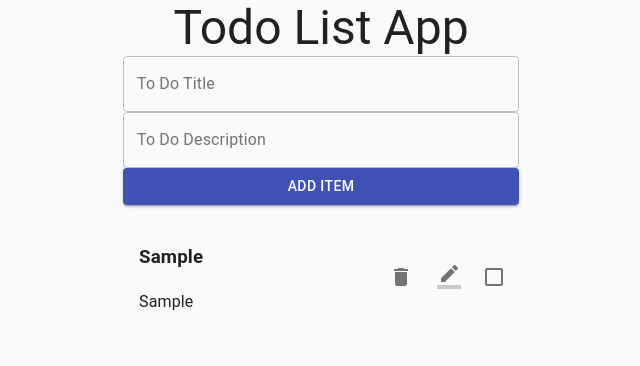
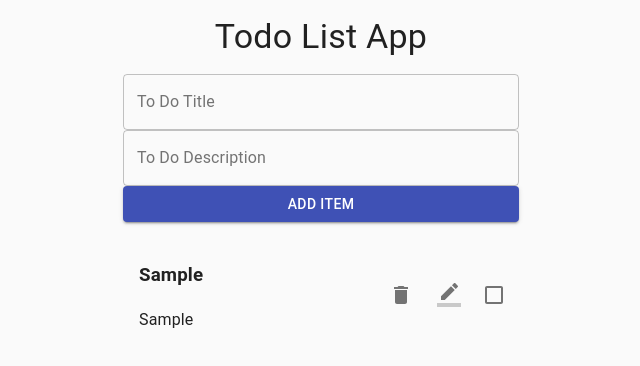
Before and after one commit to abdo-hachi/todo-list-using-react, a React (Create React App) app: page / in a window 1280 px wide. Both pictures are taken after typing "Sample", "Sample" into the empty fields and a click on the button "ADD ITEM". Shown: the top 366 px of the page, without its empty margins (319-959 px from the left). Built offline with nearby package versions, Linux system fonts and the light colour scheme.

Commit message:
refactoring codebase and separate code to each component [AddTodo, ListsTodos]

```diff
--- a/src/App.tsx
+++ b/src/App.tsx
@@ -1,109 +1,19 @@
-import { useState } from "react";
-
+import React from "react";
 import Container from "@material-ui/core/Container";
 import Typography from "@material-ui/core/Typography";
-import Button from "@material-ui/core/Button";
-import TextField from "@material-ui/core/TextField";
-import List from "@material-ui/core/List";
-import ListItem from "@material-ui/core/ListItem";
-import ListItemText from "@material-ui/core/ListItemText";
-import ListItemSecondaryAction from "@material-ui/core/ListItemSecondaryAction";
-import Checkbox from "@material-ui/core/Checkbox";
-import IconButton from "@material-ui/core/IconButton";
-import DeleteIcon from "@material-ui/icons/Delete";
-import BorderColorIcon from "@material-ui/icons/BorderColor";
-import { useDispatch, useSelector } from "react-redux";
-import { AppDispatch, RootState } from "./app/store";
-import {
-  addTodo,
-  editTodo,
-  removeTodo,
-  setTodoStatus,
-} from "./features/todoSlice";
+import ListsTodos from "./components/ListsTodos";
+import AddTodo from "./components/AddTodo";
 
-function App() {
-  const [todoTitle, setTodoTitle] = useState("");
-  const [todoDescription, setTodoDescription] = useState("");
-
-  const todoList = useSelector((state: RootState) => state);
-  const dispatch = useDispatch<AppDispatch>();
-  const handelAddTodo = () => {
-    if (todoDescription.trim() !== "" && todoTitle.trim() !== "") {
-      dispatch(addTodo(todoTitle, todoDescription));
-    } else {
-      alert("Text field must not be empty");
-    }
-    setTodoTitle("");
-    setTodoDescription("");
-  };
+const App: React.FC = () => {
   return (
     <Container maxWidth="xs">
-      <Typography style={{ textAlign: "center" }} variant="h3">
+      <Typography style={{ textAlign: "center", margin: "1rem" }} variant="h4">
         Todo List App
       </Typography>
-      <TextField
-        variant="outlined"
-        label="To Do Title"
-        fullWidth
-        onChange={(e) => setTodoTitle(e.target.value)}
-        value={todoTitle}
-      />
-      <TextField
-        variant="outlined"
-        label="To Do Description"
-        fullWidth
-        onChange={(e) => setTodoDescription(e.target.value)}
-        value={todoDescription}
-      />
-      <Button
-        variant="contained"
-        color="primary"
-        fullWidth
-        onClick={handelAddTodo}
-      >
-        Add Item
-      </Button>
-      <List>
-        {todoList.map((todo) => (
-          <ListItem key={todo.id}>
-            <ListItemText
-              style={{
-                textDecoration: todo.completed ? "line-through" : "none",
-              }}
-            >
-              <h3>{todo.title}</h3>
-              <p>{todo.description}</p>
-            </ListItemText>
-            <ListItemSecondaryAction>
-              <IconButton
-                onClick={() => {
-                  dispatch(removeTodo(todo.id));
-                }}
-              >
-                <DeleteIcon />
-              </IconButton>
-              <IconButton
-                onClick={() => {
-                  dispatch(editTodo(todo.id));
-                }}
-              >
-                <BorderColorIcon />
-              </IconButton>
-              <Checkbox
-                edge="end"
-                value={todo.completed}
-                onChange={() => {
-                  dispatch(
-                    setTodoStatus({ completed: !todo.completed, id: todo.id })
-                  );
-                }}
-              />
-            </ListItemSecondaryAction>
-          </ListItem>
-        ))}
-      </List>
+      <AddTodo />
+      <ListsTodos />
     </Container>
   );
-}
+};
 
 export default App;
--- a/src/app/store.ts
+++ b/src/app/store.ts
@@ -2,7 +2,7 @@ import { configureStore } from "@reduxjs/toolkit";
 import todosReducer from "../features/todoSlice";
 
 export const store = configureStore({
-  reducer: todosReducer,
+  reducer: { todos: todosReducer },
 });
 
 export type AppDispatch = typeof store.dispatch;
--- /dev/null
+++ b/src/components/AddTodo.tsx
@@ -0,0 +1,50 @@
+import React, { useState } from "react";
+import Button from "@material-ui/core/Button";
+import TextField from "@material-ui/core/TextField";
+import { useDispatch } from "react-redux";
+import { AppDispatch } from "../app/store";
+import { addTodo } from "../features/todoSlice";
+
+const AddTodo: React.FC = () => {
+  const [todoTitle, setTodoTitle] = useState<string>("");
+  const [todoDescription, setTodoDescription] = useState<string>("");
+  const dispatch = useDispatch<AppDispatch>();
+
+  const handelAddTodo = () => {
+    if (todoDescription.trim() !== "" && todoTitle.trim() !== "") {
+      dispatch(addTodo(todoTitle, todoDescription));
+    } else {
+      alert("Text field must not be empty");
+    }
+    setTodoTitle("");
+    setTodoDescription("");
+  };
+  return (
+    <div>
+      <TextField
+        variant="outlined"
+        label="To Do Title"
+        fullWidth
+        onChange={(e) => setTodoTitle(e.target.value)}
+        value={todoTitle}
+      />
+      <TextField
+        variant="outlined"
+        label="To Do Description"
+        fullWidth
+        onChange={(e) => setTodoDescription(e.target.value)}
+        value={todoDescription}
+      />
+      <Button
+        variant="contained"
+        color="primary"
+        fullWidth
+        onClick={handelAddTodo}
+      >
+        Add Item
+      </Button>
+    </div>
+  );
+};
+
+export default AddTodo;
--- /dev/null
+++ b/src/components/ListsTodos.tsx
@@ -0,0 +1,62 @@
+import React from "react";
+import List from "@material-ui/core/List";
+import ListItem from "@material-ui/core/ListItem";
+import ListItemText from "@material-ui/core/ListItemText";
+import ListItemSecondaryAction from "@material-ui/core/ListItemSecondaryAction";
+import Checkbox from "@material-ui/core/Checkbox";
+import IconButton from "@material-ui/core/IconButton";
+import DeleteIcon from "@material-ui/icons/Delete";
+import BorderColorIcon from "@material-ui/icons/BorderColor";
+import { useDispatch, useSelector } from "react-redux";
+import { AppDispatch, RootState } from "../app/store";
+import { editTodo, removeTodo, setTodoStatus } from "../features/todoSlice";
+
+const ListsTodos: React.FC = () => {
+  const todoList = useSelector((state: RootState) => state.todos);
+  const dispatch = useDispatch<AppDispatch>();
+  return (
+    <div>
+      <List>
+        {todoList.map((todo) => (
+          <ListItem key={todo.id}>
+            <ListItemText
+              style={{
+                textDecoration: todo.completed ? "line-through" : "none",
+              }}
+            >
+              <h3>{todo.title}</h3>
+              <p>{todo.description}</p>
+            </ListItemText>
+            <ListItemSecondaryAction>
+              <IconButton
+                onClick={() => {
+                  dispatch(removeTodo(todo.id));
+                }}
+              >
+                <DeleteIcon />
+              </IconButton>
+              <IconButton
+                onClick={() => {
+                  dispatch(editTodo(todo.id));
+                }}
+              >
+                <BorderColorIcon />
+              </IconButton>
+              <Checkbox
+                edge="end"
+                value={todo.completed}
+                onChange={() => {
+                  dispatch(
+                    setTodoStatus({ completed: !todo.completed, id: todo.id })
+                  );
+                }}
+              />
+            </ListItemSecondaryAction>
+          </ListItem>
+        ))}
+      </List>
+    </div>
+  );
+};
+
+export default ListsTodos;
--- a/src/features/todoSlice.ts
+++ b/src/features/todoSlice.ts
@@ -8,7 +8,6 @@ const todoSlice = createSlice({
   name: "todos",
   initialState,
   reducers: {
-    //add title for todo
     addTodo: {
       reducer: (state, action: PayloadAction<Todo>) => {
         state.push(action.payload);
@@ -22,6 +21,7 @@ const todoSlice = createSlice({
         } as Todo,
       }),
     },
+    // TODO working on edit function
     editTodo(state, action: PayloadAction<string>) {
       const index = state.findIndex((todo) => todo.id === action.payload);
       state.splice(index, 1);
```
